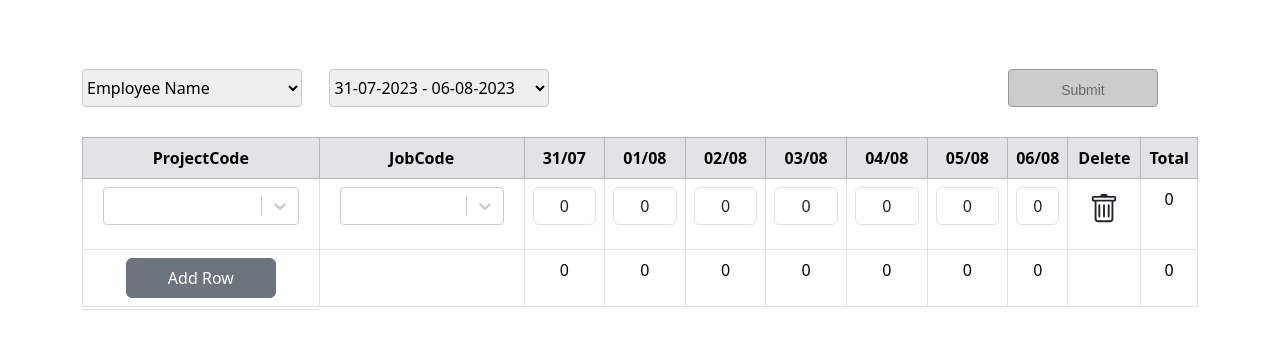
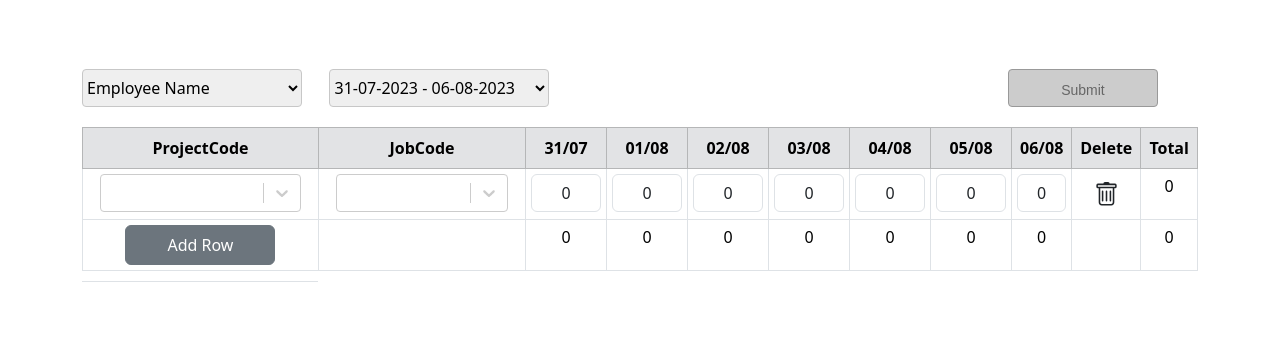
Before and after one commit to Jainu-baba/Timesheet-POC-Team-B, a React (Create React App) app: page /employee in a window 1280 px wide. Shown: the top 346 px of the page. Built offline with nearby package versions, Linux system fonts and the light colour scheme.

Commit message:
css changes

```diff
--- a/src/App.css
+++ b/src/App.css
@@ -187,7 +187,7 @@
     display: flex;
     gap: 20px;
     justify-content: space-between;
-    margin-bottom: 30px;
+    margin-bottom: 20px;
   }
   .total-hrs-date{
     margin-top:30px;
@@ -210,3 +210,11 @@
    table{
     border-spacing:0 ;
   }
+
+  /* Disable the dropdown */
+.disabled{
+    pointer-events: none;
+    opacity: 1;
+    background-color: #F2F3F4;
+
+}
--- /dev/null
+++ b/src/Components/Employee/Table.css
@@ -0,0 +1,7 @@
+.srchList{
+    position: absolute;
+}
+
+td{
+    padding:5px !important;
+}
--- a/src/Components/Employee/TimeSheetEntry.js
+++ b/src/Components/Employee/TimeSheetEntry.js
@@ -9,6 +9,7 @@ import projectData from "../../mock-data/project-codes.json";
 import jobData from "../../mock-data/job-codes.json";
 import Select from 'react-select';
 import MuiAlert from '@mui/material/Alert';
+import "./Table.css";
 const Alert = React.forwardRef(function Alert(props, ref) {
     return <MuiAlert elevation={6} ref={ref} variant="filled" {...props} />;
   });
@@ -379,7 +380,7 @@ console.log(timeSheetRows);
       </Snackbar>
             <div class="container mt-4">
                 <div class="employee-select">
-                     <select class="employee-name"  value={employeeName} onChange={(event) => handleEmployee(event.target.value)}>
+                     <select className={role !== 'manager' ? 'employee-name' : 'employee-name disabled' }  value={employeeName} onChange={(event) => handleEmployee(event.target.value)}>
                     <option>Employee Name</option>
                         <option>Bhargavi</option>
                         <option>Karthik</option>
@@ -400,7 +401,7 @@ console.log(timeSheetRows);
                         </div>
                     </div> */}
                     <div className='col-md-7'>
-                        <select className='employee-name' value={selectedDate} onChange={handleDropdownChange}>
+                        <select className={role !== 'manager' ? 'employee-name' : 'employee-name disabled' }  value={selectedDate} onChange={handleDropdownChange}>
                             {dateRanges.map((range, index) => (
                                 <option key={index} value={index}>
                                     {range.fromDate} - {range.toDate}
@@ -418,20 +419,20 @@ console.log(timeSheetRows);
                 <table class="table table-bordered text-center" cellspacing="0">
                     <thead className='table-secondary'>
                         <tr className='bg-primary'>
-                            <th className='col-md-2'>ProjectCode</th>
-                            <th className='col-md-2'>JobCode</th>
+                            <th className='col-md-3'>ProjectCode</th>
+                            <th className='col-md-3'>JobCode</th>
                             {selectedDates && selectedDates.length > 0 && selectedDates.map((date) => {
                                 return <th>{date ?? ''}</th>
                             })}
-                            <th className='col-md-1'>Delete</th>
-                            <th className='col-md-2' Style={'width:12px;'}>Total</th>
+                            <th>Delete</th>
+                            <th>Total</th>
                         </tr>
                     </thead>
                     <tbody id="table-body">
                         {timeSheetRows && timeSheetRows.length > 0 && timeSheetRows.map((row, index) => {
                             return (
                                 <tr>
-                                    <td className='col-md-3'>
+                                    <td lassName='col-md-3'>
                                         <div className="container">
                                             <div className="row justify-content-md-center">
                                                 <div className="col-md-12 input">
@@ -467,7 +468,7 @@ console.log(timeSheetRows);
                                         </div>
 
                                     </td>
-                                    <td className='col-md-3'>
+                                    <td lassName='col-md-3'>
                                         <div className="container">
                                             <div className="row justify-content-md-center">
                                                 <div className="col-md-12 input">
@@ -489,23 +490,23 @@ console.log(timeSheetRows);
                                             </div>
                                         </div>
                                     </td>
-                                    <td className='col-md-1'><input type="text" class="form-control text-center" value={row.day1} onChange={(event) => changeTimeSheetData('day1', index, Math.min(event.target.value, 16))} /></td>
-                                    <td className='col-md-1'><input type="text" class="form-control text-center" value={row.day2} onChange={(event) => changeTimeSheetData('day2', index, Math.min(event.target.value, 16))} /></td>
-                                    <td className='col-md-1'><input type="text" class="form-control text-center" value={row.day3} onChange={(event) => changeTimeSheetData('day3', index, Math.min(event.target.value, 16))} /></td>
-                                    <td className='col-md-1'><input type="text" class="form-control text-center" value={row.day4} onChange={(event) => changeTimeSheetData('day4', index, Math.min(event.target.value, 16))} /></td>
-                                    <td className='col-md-1'><input type="text" class="form-control text-center" value={row.day5} onChange={(event) => changeTimeSheetData('day5', index, Math.min(event.target.value, 16))} /></td>
-                                    <td className='col-md-1'><input type="text" class="form-control text-center" value={row.day6} onChange={(event) => changeTimeSheetData('day6', index, Math.min(event.target.value, 16))} /></td>
-                                    <td className='col-md-1'><input type="text" class="form-control text-center" value={row.day6} onChange={(event) => changeTimeSheetData('day6', index, Math.min(event.target.value, 16))} /></td>
+                                    <td ><input type="text" class="form-control text-center" value={row.day1} onChange={(event) => changeTimeSheetData('day1', index, Math.min(event.target.value, 16))} /></td>
+                                    <td><input type="text" class="form-control text-center" value={row.day2} onChange={(event) => changeTimeSheetData('day2', index, Math.min(event.target.value, 16))} /></td>
+                                    <td><input type="text" class="form-control text-center" value={row.day3} onChange={(event) => changeTimeSheetData('day3', index, Math.min(event.target.value, 16))} /></td>
+                                    <td ><input type="text" class="form-control text-center" value={row.day4} onChange={(event) => changeTimeSheetData('day4', index, Math.min(event.target.value, 16))} /></td>
+                                    <td><input type="text" class="form-control text-center" value={row.day5} onChange={(event) => changeTimeSheetData('day5', index, Math.min(event.target.value, 16))} /></td>
+                                    <td><input type="text" class="form-control text-center" value={row.day6} onChange={(event) => changeTimeSheetData('day6', index, Math.min(event.target.value, 16))} /></td>
+                                    <td><input type="text" class="form-control text-center" value={row.day7} onChange={(event) => changeTimeSheetData('day7', index, Math.min(event.target.value, 16))} /></td>
                                     {/* <td className='col-md-1'><input type="text" class="form-control text-center" value={row.day7} onChange={(event) => changeTimeSheetData('day7', index, Math.min(event.target.value, 16))} /></td> */}
 
                                     <td>
                                     {role !== 'manager' &&<button class="btn" onClick={() => { deleteTableRow(index) }}>
-                                            <svg xmlns="http://www.w3.org/2000/svg" width="30" height="30" fill="currentColor" class="bi bi-trash" viewBox="0 0 16 16">
+                                            <svg xmlns="http://www.w3.org/2000/svg" width="25" height="25" fill="currentColor" class="bi bi-trash" viewBox="0 0 16 16">
                                                 <path d="M5.5 5.5A.5.5 0 0 1 6 6v6a.5.5 0 0 1-1 0V6a.5.5 0 0 1 .5-.5Zm2.5 0a.5.5 0 0 1 .5.5v6a.5.5 0 0 1-1 0V6a.5.5 0 0 1 .5-.5Zm3 .5a.5.5 0 0 0-1 0v6a.5.5 0 0 0 1 0V6Z" />
                                                 <path d="M14.5 3a1 1 0 0 1-1 1H13v9a2 2 0 0 1-2 2H5a2 2 0 0 1-2-2V4h-.5a1 1 0 0 1-1-1V2a1 1 0 0 1 1-1H6a1 1 0 0 1 1-1h2a1 1 0 0 1 1 1h3.5a1 1 0 0 1 1 1v1ZM4.118 4 4 4.059V13a1 1 0 0 0 1 1h6a1 1 0 0 0 1-1V4.059L11.882 4H4.118ZM2.5 3h11V2h-11v1Z" />
                                             </svg></button>}</td>
 
-                                    <td className='col-md-1'>{row.total}</td>
+                                    <td>{row.total}</td>
 
                                 </tr>
                             )
--- a/src/Components/Home/Home.css
+++ b/src/Components/Home/Home.css
@@ -1,12 +1,13 @@
 .mainButton {
     display: flex;
     flex-direction: column;
-    justify-content: space-evenly;
+     justify-content: center;
+     gap:50px;
     background-image: url('https://media.istockphoto.com/id/1314193499/vector/calendar-and-stopwatch-flat-icon-calendar-schedule-time-appointment-and-planning-organizer.jpg?s=612x612&w=0&k=20&c=4RzzsxNcaapnoG0ivGA8_4lK9RsVfWBPfFArUygMA-E=');
     background-repeat: no-repeat;
-    background-size: 50%;
-    align-items: center;
-    height: 100dvh;
+    background-size: 47%;
+     align-items: center;
+    height:100dvh;
     background-color: #0099dc;
 
 
```
